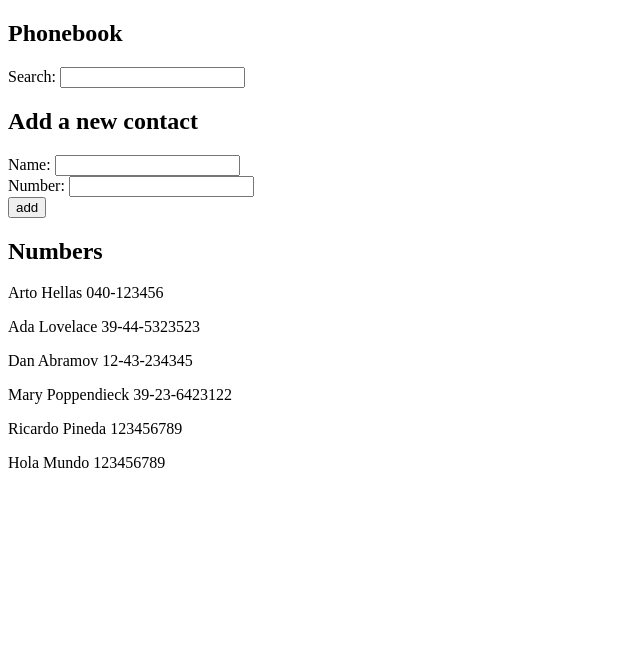
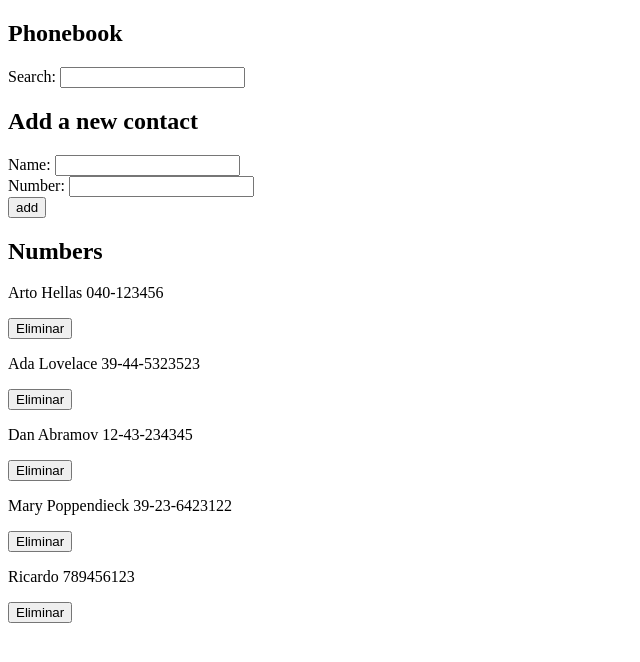
Before and after one commit to RicardoPineda04/part2, a React (Vite) app in the folder agenda/: page / in a window 1280 px wide. Shown: the top 662 px of the page, without its empty margins (0-640 px from the left). Built offline with nearby package versions, Linux system fonts and the light colour scheme; data requests are answered from the project's data file.

Commit message:
2.14: La Agenda Telefónica paso 9

```diff
--- a/agenda/db.json
+++ b/agenda/db.json
@@ -3,32 +3,27 @@
     {
       "name": "Arto Hellas",
       "number": "040-123456",
-      "id": 1
+      "id": "1"
     },
     {
       "name": "Ada Lovelace",
       "number": "39-44-5323523",
-      "id": 2
+      "id": "2"
     },
     {
       "name": "Dan Abramov",
       "number": "12-43-234345",
-      "id": 3
+      "id": "3"
     },
     {
       "name": "Mary Poppendieck",
       "number": "39-23-6423122",
-      "id": 4
+      "id": "4"
     },
     {
-      "id": 5,
-      "name": "Ricardo Pineda",
-      "number": "123456789"
-    },
-    {
-      "id": 6,
-      "name": "Hola Mundo",
-      "number": "123456789"
+      "id": "5",
+      "name": "Ricardo",
+      "number": "789456123"
     }
   ]
 }
--- a/agenda/src/App.jsx
+++ b/agenda/src/App.jsx
@@ -27,7 +27,7 @@ const App = () => {
       const nameObject = {
         name: newName,
         number: newNumber,
-        id: persons.length + 1
+        id: (persons.length + 1).toString()
       }
       personServices
         .create(nameObject)
@@ -37,10 +37,6 @@ const App = () => {
           setNewNumber('');
         })
     }
-  }
-
-  const deletePerson = (id) => {
-
   }
 
   const handleNameChange = (event) => {
@@ -59,6 +55,17 @@ const App = () => {
     person.name.toLowerCase().includes(search.toLowerCase()) // Devuelve true si encuentra coincidencia
   );
 
+  const deletePerson = (person) => {
+    if(confirm(`Delete ${person.name}?`)){
+        personServices
+            .deletePerson(person.id)
+            .then(response => {
+              const newList = persons.filter(p => p.id !== response.id);
+              setPersons(newList);
+            })
+    }
+}
+
   return (
     <div>
       <h2>Phonebook</h2>
@@ -66,7 +73,7 @@ const App = () => {
       <h2>Add a new contact</h2>
       <PersonForm addName= {addName} newName={newName} handleNameChange={handleNameChange} newNumber={newNumber} handleNumberChange={handleNumberChange}/>
       <h2>Numbers</h2>
-      <Persons filteredPersons={filteredPersons}/>
+      <Persons filteredPersons={filteredPersons} deletePerson = {deletePerson}/>
     </div>
   )
 }
--- a/agenda/src/components/Persons.jsx
+++ b/agenda/src/components/Persons.jsx
@@ -1,13 +1,14 @@
+import personServices from '../services/persons'
 const Persons = (props) => {
     return (
         <div>
             {
                 props.filteredPersons.map((person) => (
-                    <div>
-                        <p key={person.id}>
+                    <div key={person.id}>
+                        <p>
                         {person.name} {person.number}
                         </p>
-                        {/* <button onClick={props.deletePerson}>{props.label}</button> */}
+                        <button onClick={() => props.deletePerson(person)}>Eliminar</button>
                     </div>
 
                 ))
--- a/agenda/src/services/persons.js
+++ b/agenda/src/services/persons.js
@@ -13,7 +13,8 @@ const create = (data) => {
 }
 
 const deletePerson = (id) => {
-    return axios.delete(`${baseUrl}/${id}`);
+    const response = axios.delete(`${baseUrl}/${id}`);
+    return response.then(response => response.data);
 }
 
 export default {
```
